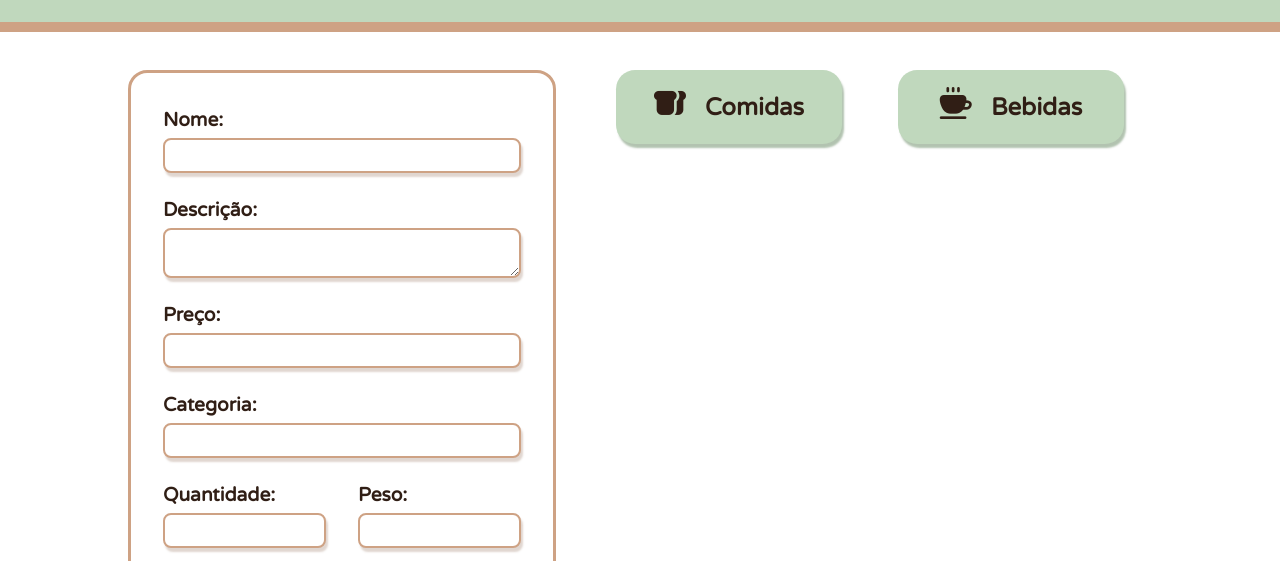
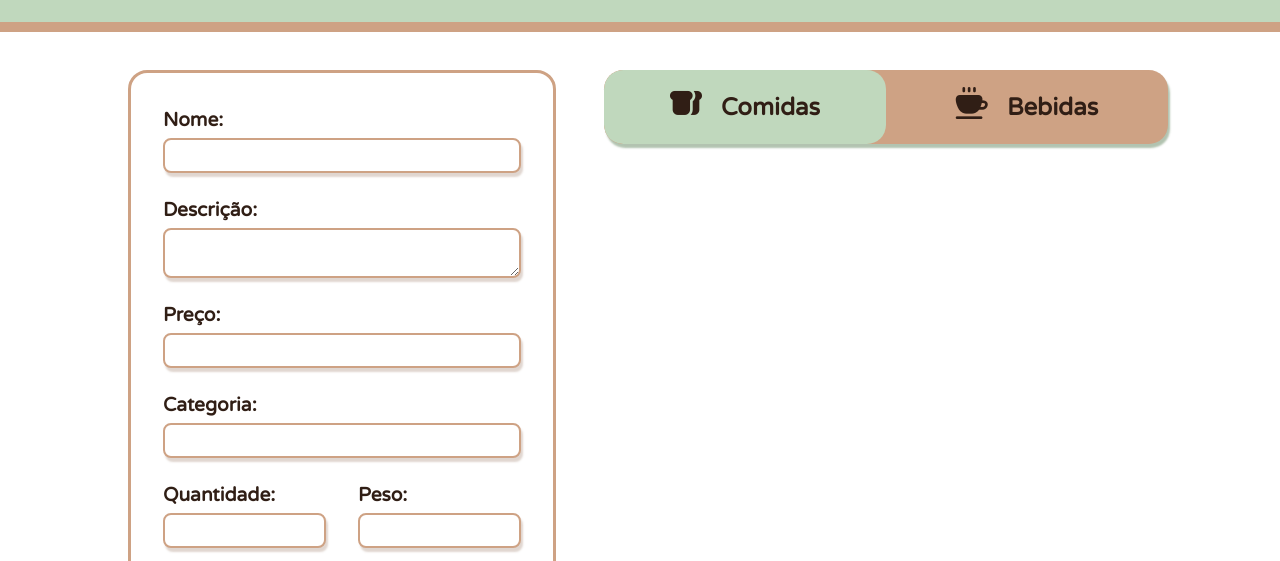
Before and after one commit to Jhennyfer08/cafeteria, a plain HTML site: page frontend/html/register2.html in a window 1280 px wide. Shown: the part 239-800 px from the top of the page. Drawn offline with nearby package versions, Linux system fonts and the light colour scheme; no server answers.

Commit message:
feat: slider effect

```diff
--- a/frontend/css/register.css
+++ b/frontend/css/register.css
@@ -129,11 +129,17 @@
     gap: 1.2rem;
 
     .nav-menu {
+        position: relative;
+        overflow: hidden;
         width: 100%;
+        border-radius: 1.2rem;
+        margin-left: 2rem;
         display: flex;
         flex-direction: row;
         justify-content: space-around;
         align-items: center;
+        background-color: var(--secondary-color);
+        box-shadow: 2px 4px 2px #37623262;
 
         i {
             font-size: 2rem;
@@ -145,22 +151,31 @@
     }
 }
 
-.foods-option,
-.drinks-option {
-    width: 40%;
+.slider {
+    position: absolute;
+    top: 0;
+    left: 0;
+    width: 50%;
+    height: 100%;
+    border-radius: 1.2rem;
+    background-color: var(--primary-color);
+    transition: .3s ease;
+    z-index: 0;
+}
+
+.option {
+    width: 100%;
     display: flex;
     flex-direction: row;
     justify-content: center;
     align-items: center;
     padding: 1.02rem;
-    border-radius: 1.2rem;
     gap: 1.2rem;
-    background-color: var(--primary-color);
-    box-shadow: 2px 4px 2px #37623262;
+    z-index: 1;
     transition: .3s ease;
 
     &:hover {
-        transform: scale(1.05);
+        font-size: 1.2em;
     }
 }
 
@@ -174,14 +189,21 @@ button:hover {
     min-height: 5%;
     flex: 0 0 250px;
     display: flex;
+    flex-direction: row;
+    white-space: nowrap;
     margin: 1.2rem;
 
+    .info-area {
+        width: 50%;
+    }
+
     .btn-area {
-        width: 100%;
+        min-width: 50%;
         display: flex;
         justify-content: flex-end;
+        align-items: flex-end;
         flex-direction: row;
-        gap: 1.2rem;
+        gap: 1rem;
     }
 
     button {
@@ -195,11 +217,11 @@ button:hover {
     }
 
     #deleteBtn {
-        background-color: var(--error-color);
+        background-color: var(--secondary-color);
     }
 
     #editBtn {
-        background-color: var(--edit-color);
+        background-color: var(--primary-color);
     }
 }
 
--- a/frontend/html/register2.html
+++ b/frontend/html/register2.html
@@ -93,12 +93,14 @@
         <section id="menu" class="products-section">
 
             <nav class="nav-menu">
-                <div class="foods-option" id="foodsOption" onclick="changeProduct('food')">
+                <div class="slider"></div>
+
+                <div class="option active" id="foodsOption" onclick="changeProduct('food', this)">
                     <i class="fi fi-sr-bread-loaf"></i>
                     <h2>Comidas</h2>
                 </div>
 
-                <div class="drinks-option" id="drinksOption" onclick="changeProduct('drink')">
+                <div class="option" id="drinksOption" onclick="changeProduct('drink', this)">
                     <i class="fi fi-sr-mug-hot-alt"></i>
                     <h2>Bebidas</h2>
                 </div>
--- a/frontend/js/server.js
+++ b/frontend/js/server.js
@@ -72,8 +72,11 @@ async function displayProducts(config) {
             const div = document.createElement("div");
             div.className = config.route;
             div.innerHTML = `
-                <h2>${item.name}</h2>
-                <span>R$: ${item.price} | ${item[config.measure]} ${config.unit}</span>
+                <div class="info-area">
+                    <h2>${item.name}</h2>
+                    <span>R$: ${item.price} | ${item[config.measure]} ${config.unit}</span>
+                </div>
+
                 <div class="btn-area">
                     <button type="button" id="deleteBtn" onclick="deleteObject(${config.route}, ${item.id})">Excluir</button>
                     <button type="button" id="editBtn" onclick="editObject(${config.route}, ${item})">Editar</button>
@@ -107,8 +110,9 @@ async function deleteObject(route, id) {
     }
 }
 
-function changeProduct(type) {
+function changeProduct(type, button) {
     const cards = document.querySelectorAll(".card");
+    const slider = document.querySelector(".slider");
     const form = document.getElementById("form");
     const item = document.querySelector(".form-item.change");
 
@@ -125,16 +129,26 @@ function changeProduct(type) {
         }
     });
 
+    document.querySelectorAll(".option").forEach((btn) => {
+        btn.classList.remove("active");
+    });
+
+    button.classList.add("active");
+
     if (type !== "food") {
         form.onsubmit = registerDrink;
 
         input.id = "size";
-        label.textContent = 'Tamanho:';
+        label.textContent = "Tamanho:";
+
+        slider.style.transform = "translateX(100%)";
     } else {
         form.onsubmit = registerFood;
 
         input.id = "weight";
-        label.textContent = 'Peso:';
+        label.textContent = "Peso:";
+
+        slider.style.transform = "translateX(0)";
     }
 
     label.setAttribute = ("for", input.id);
```
